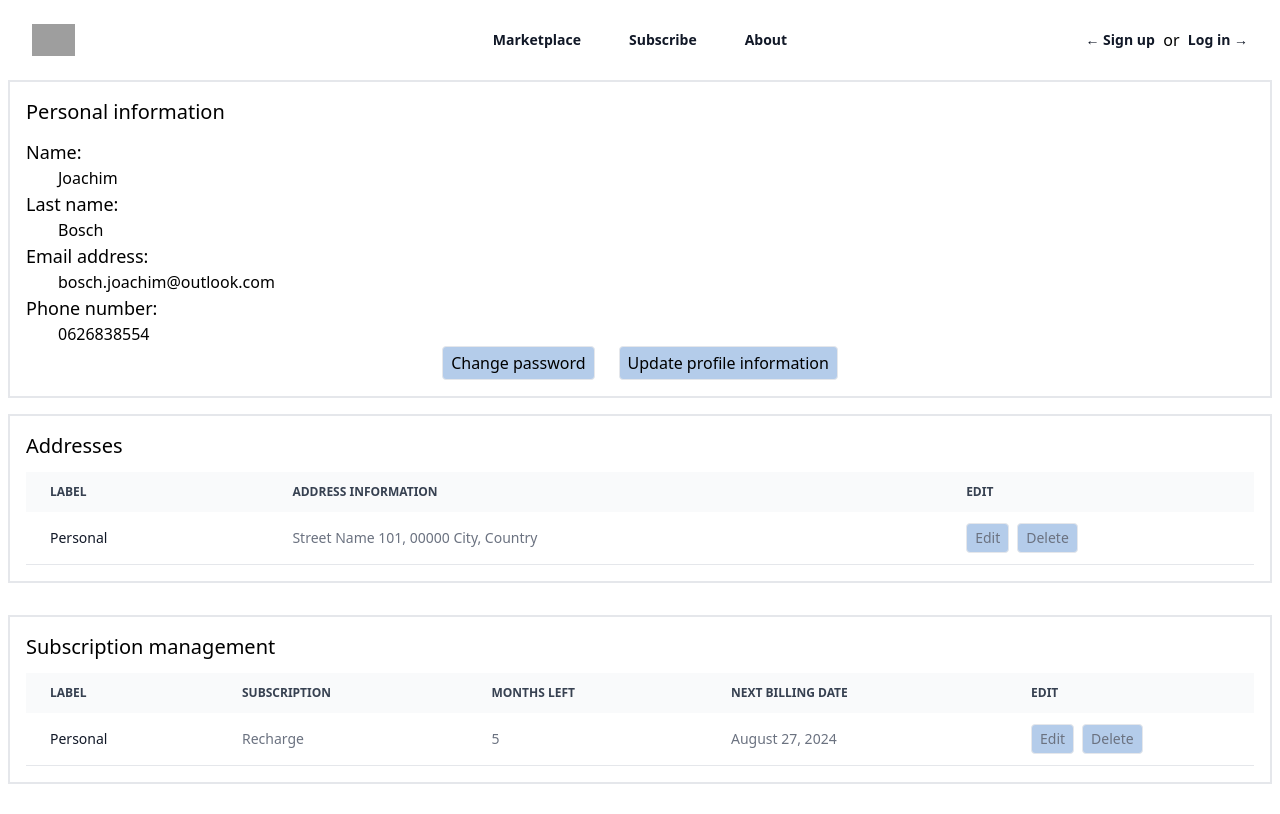
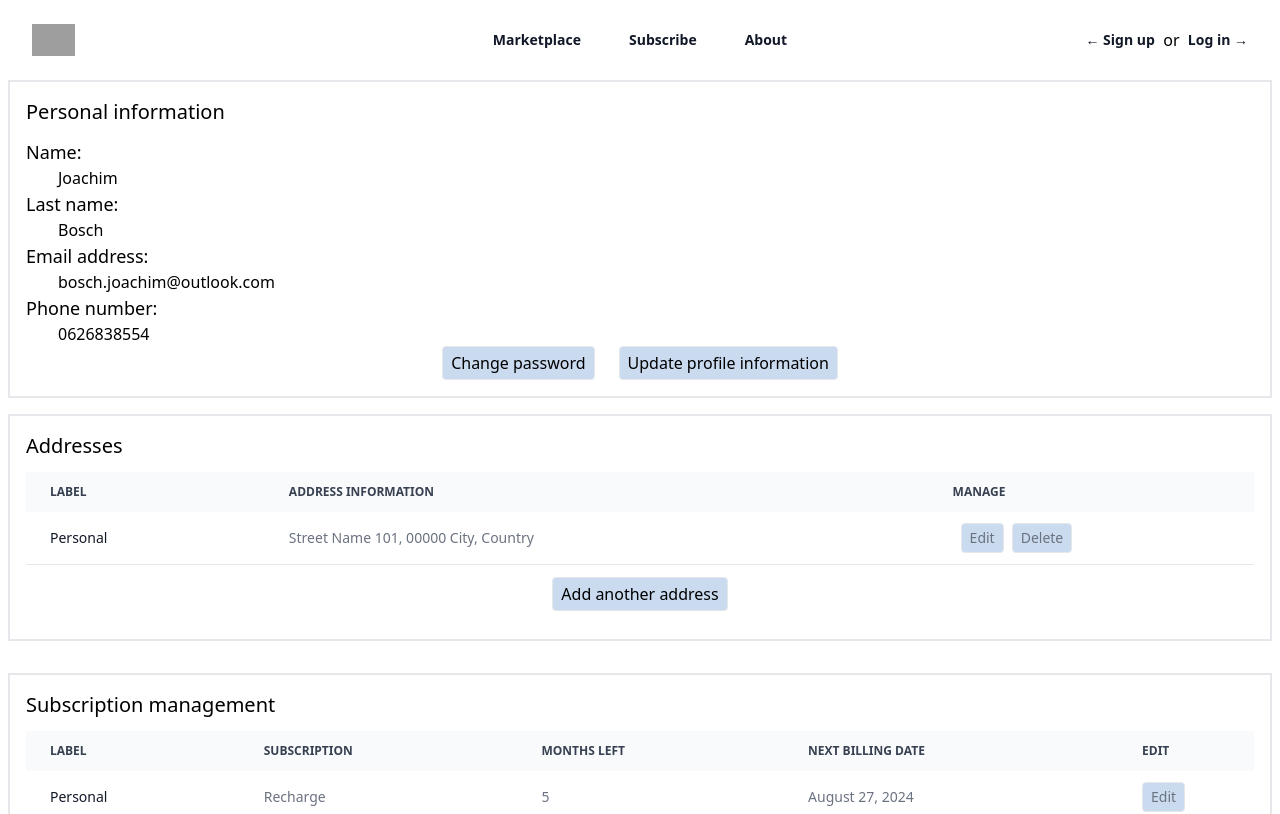
Before and after one commit to JoachimBosch/4Geeks_Final_Project, a React (Vite) app in the folder 4Geeks_Final/: page /profile in a window 1280 px wide. Shown: the top 814 px of the page. Built offline with nearby package versions, Linux system fonts and the light colour scheme; grey boxes are pictures that could not be loaded.

Commit message:
Additional changes to profile

```diff
--- a/4Geeks_Final/src/assets/profile.jsx
+++ b/4Geeks_Final/src/assets/profile.jsx
@@ -35,7 +35,7 @@ const Profile = () => {
                                         Address information
                                     </th>
                                     <th scope="col" class="px-6 py-3">
-                                        Edit
+                                        Manage
                                     </th>
                                 </tr>
                             </thead>
@@ -48,7 +48,7 @@ const Profile = () => {
                                         Street Name 101, 00000 City, Country
                                     </td>
                                     <td class="px-6 pr-0">
-                                        <button className="px-2 py-1 border rounded">
+                                        <button className="ml-2 px-2 py-1 border rounded">
                                             Edit
                                         </button>
                                         <button className="ml-2 px-2 py-1 border rounded">
@@ -56,8 +56,14 @@ const Profile = () => {
                                         </button>
                                     </td>
                                 </tr>
+
                             </tbody>
                         </table>
+                            <div className="my-3 mx-auto flex justify-center">
+                                    <button className="px-2 py-1 border rounded">
+                                        Add another address
+                                    </button>
+                            </div>
                     </div>
                 </div>
                 <div className="border border-2 mx-2 my-4 p-4">
@@ -101,9 +107,6 @@ const Profile = () => {
                                         <button className="px-2 py-1 border rounded">
                                             Edit
                                         </button>
-                                        <button className="ml-2 px-2 py-1 border rounded">
-                                            Delete
-                                        </button>
                                     </td>
                                 </tr>
                             </tbody>
--- a/4Geeks_Final/src/index.css
+++ b/4Geeks_Final/src/index.css
@@ -13,5 +13,5 @@ h3 {
   }
 
 button {
-    background-color: rgba(77, 133, 206, 0.418);
+    background-color: rgba(77, 133, 206, 0.297);
 }
```
